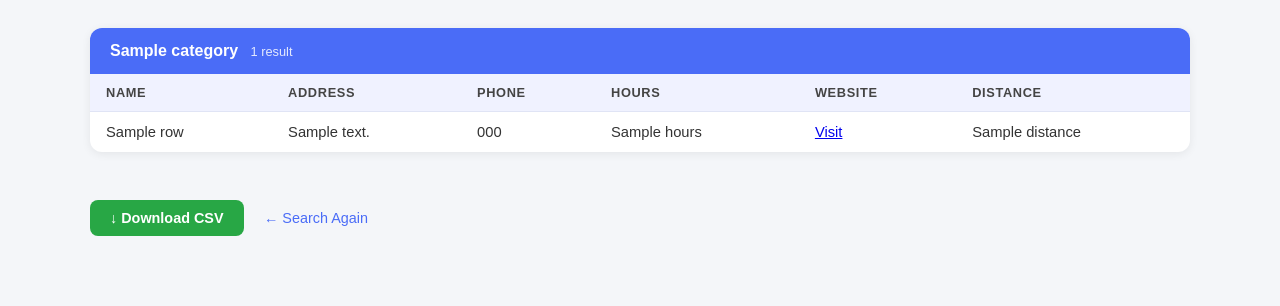
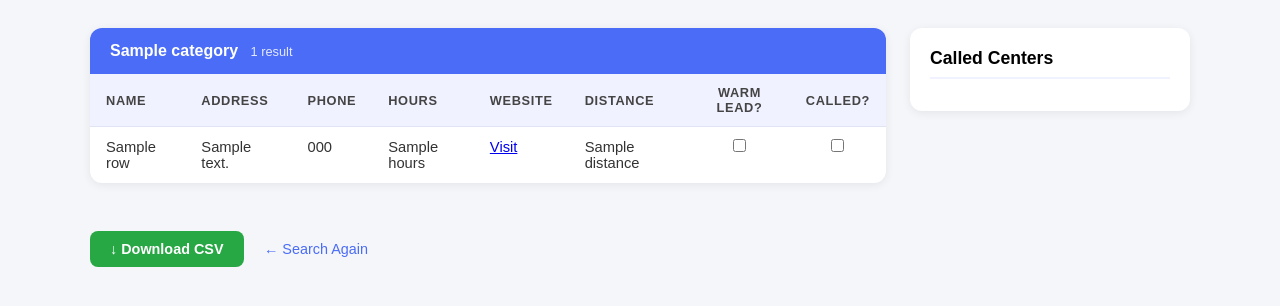
Before and after one commit to sarahk28/Center-Finder-Fork, a Flask app: template templates/result.html in a window 1280 px wide. Shown: the part 82-388 px from the top of the page. Run offline with Flask 3, Linux system fonts and the light colour scheme; the template is opened without the code that fills it: most values are stand-ins (such as "Sample title", 1, 10 or a date in 2020).

Commit message:
added sidebar for called centers and warm lead column. prioritize warm lead results

```diff
--- a/app.py
+++ b/app.py
@@ -56,6 +56,11 @@ def generate():
         csv_data_uri = build_csv(school_name, city, state, categories)
         csv_filename = f"{school_name} - {city}, {state}.csv"
 
+        centers_list = []
+        for category_name, rows in categories.items():
+            for row in rows:
+                centers_list.append({'name': row['name']})
+
         return render_template(
             "result.html",
             school_name=school_name,
@@ -65,10 +70,10 @@ def generate():
             categories=categories,
             csv_data_uri=csv_data_uri,
             csv_filename=csv_filename,
+            centers=centers_list
         )
     except Exception as e:
-        return render_template("index.html", error=str(e), form=form_data)
-
+        return render_template("index.html", error=str(e), form=request.form)
 
 if __name__ == "__main__":
     app.run(debug=True)
--- a/templates/result.html
+++ b/templates/result.html
@@ -99,6 +99,20 @@
       opacity: 0.85;
       margin-left: 8px;
     }
+
+    .content-layout { display: flex; gap: 24px; align-items: flex-start; }
+    .main-results { flex: 1; min-width: 0; }
+    .sidebar {
+      width: 280px; background: white; border-radius: 12px;
+      box-shadow: 0 2px 10px rgba(0,0,0,0.07); padding: 20px;
+      position: sticky; top: 20px;
+    }
+    .sidebar h2 { font-size: 1.1rem; margin-bottom: 12px; padding-bottom: 8px; border-bottom: 2px solid #f0f2ff; }
+    .called-list { list-style: none; }
+    .called-list li { display: flex; justify-content: space-between; align-items: center; padding: 10px 0; border-bottom: 1px solid #f0f0f0; font-size: 0.88rem; }
+    .warm-tag { background: #ffe6e6; color: #d9534f; font-size: 0.75rem; padding: 2px 6px; border-radius: 4px; font-weight: bold; margin-left: 4px; }
+    .btn-undo { background: #f0f2ff; color: #4a6cf7; border: 1px solid #d0d7de; padding: 3px 8px; border-radius: 4px; font-size: 0.75rem; cursor: pointer; font-weight: 600; }
+    .text-center { text-align: center !important; }
   </style>
 </head>
 <body>
@@ -108,8 +122,11 @@
       <p>{{ city }}, {{ state }} &mdash; within {{ radius }} miles</p>
     </div>
 
+    <div class="content-layout">
+      <div class="main-results">
+
         {% for category, rows in categories.items() %}
-    <div class="section">
+        {% set cat_index = loop.index %} <div class="section">
           <div class="section-title">
             {{ category }}
             <span class="count">
@@ -125,12 +142,17 @@
                 <th>Hours</th>
                 <th>Website</th>
                 <th>Distance</th>
+                {% if rows[0].name != "No results found" %}
+                <th class="text-center">Warm Lead?</th>
+                <th class="text-center">Called?</th>
+                {% endif %}
               </tr>
             </thead>
             <tbody>
               {% for row in rows %}
-          <tr class="{{ 'no-results' if row.name == 'No results found' }}">
-            <td>{{ row.name }}</td>
+              {% set row_id = "row-" ~ cat_index ~ "-" ~ loop.index %}
+              <tr id="{{ row_id }}" class="{{ 'no-results' if row.name == 'No results found' }}">
+                <td class="center-name">{{ row.name }}</td>
                 <td>{{ row.address }}</td>
                 <td>{{ row.phone }}</td>
                 <td>{{ row.hours }}</td>
@@ -142,6 +164,15 @@
                   {% endif %}
                 </td>
                 <td>{{ row.distance }}</td>
+
+                {% if row.name != "No results found" %}
+                <td class="text-center">
+                  <input type="checkbox" class="warm-checkbox">
+                </td>
+                <td class="text-center">
+                  <input type="checkbox" class="called-checkbox" onchange="markAsCalled(this, '{{ row_id }}')">
+                </td>
+                {% endif %}
               </tr>
               {% endfor %}
             </tbody>
@@ -151,6 +182,47 @@
 
         <a class="download-link" href="{{ csv_data_uri }}" download="{{ csv_filename }}">&#8595; Download CSV</a>
         <a class="back-link" href="/">&#8592; Search Again</a>
+      </div> <div class="sidebar">
+        <h2>Called Centers</h2>
+        <ul id="calledList" class="called-list"></ul>
       </div>
+
+    </div>
+  </div>
+
+  <script>
+    function markAsCalled(checkbox, rowId) {
+      const row = document.getElementById(rowId);
+      const centerName = row.querySelector('.center-name').innerText;
+      const isWarm = row.querySelector('.warm-checkbox')?.checked;
+      const sidebarList = document.getElementById('calledList');
+
+      if (checkbox.checked) {
+        row.style.display = 'none';
+
+        const li = document.createElement('li');
+        li.setAttribute('data-row-id', rowId);
+        li.innerHTML = `
+          <div>
+            ${centerName}
+            ${isWarm ? '<span class="warm-tag">🔥 Warm</span>' : ''}
+          </div>
+          <button type="button" class="btn-undo" onclick="undoCalled('${rowId}')">Undo</button>
+        `;
+        sidebarList.appendChild(li);
+      }
+    }
+
+    function undoCalled(rowId) {
+      const row = document.getElementById(rowId);
+      row.style.display = '';
+
+      const calledBox = row.querySelector('.called-checkbox');
+      if (calledBox) calledBox.checked = false;
+
+      const item = document.querySelector(`li[data-row-id="${rowId}"]`);
+      if (item) item.remove();
+    }
+  </script>
 </body>
 </html>
```
Also changed, not shown: templates/index.html (+41 -0 lines). Lines whose indentation alone changed are shown as unchanged.
